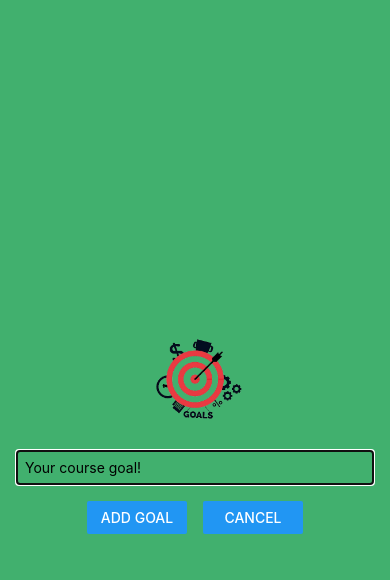
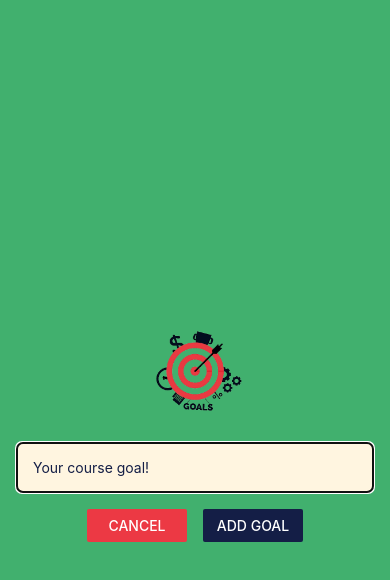
Before and after one commit to ChuxMg/GoalApp, a React Native app: screen / in a window 390 px wide. Both pictures are taken after a click on the button "ADD NEW GOAL". Shown: the top 580 px of the page. Built offline with nearby package versions, Linux system fonts and the light colour scheme.

Commit message:
Goal App - Finishing Touches, added Statusbar, more styles etc.

```diff
--- a/App.js
+++ b/App.js
@@ -1,5 +1,6 @@
 import { useState } from "react";
 import { StyleSheet, View, FlatList, Button } from "react-native";
+import { StatusBar } from "expo-status-bar";
 
 import GoalItem from "./components/GoalItem";
 import GoalInput from "./components/GoalInput";
@@ -31,6 +32,8 @@
   }
 
   return (
+    <>
+      <StatusBar style="auto" />
       <View style={styles.appContainer}>
         <Button
           title="Add New Goal"
@@ -61,6 +64,7 @@
           />
         </View>
       </View>
+    </>
   );
 }
 
--- a/app.json
+++ b/app.json
@@ -5,6 +5,7 @@
     "version": "1.0.0",
     "orientation": "portrait",
     "icon": "./assets/icon.png",
+    "backgroundColor": "#FFF5E0",
     "userInterfaceStyle": "light",
     "splash": {
       "image": "./assets/splash.png",
--- a/components/GoalInput.js
+++ b/components/GoalInput.js
@@ -35,10 +35,10 @@
         />
         <View style={styles.buttonContainer}>
           <View style={styles.button}>
-            <Button title="Add Goal" onPress={addGoalHandler} />
+            <Button title="Cancel" onPress={props.onCancel} color="#EC3944" />
           </View>
           <View style={styles.button}>
-            <Button title="Cancel" onPress={props.onCancel} />
+            <Button title="Add Goal" onPress={addGoalHandler} color="#141E46" />
           </View>
         </View>
       </View>
@@ -64,8 +64,11 @@
   textInput: {
     borderWidth: 1,
     borderColor: "#FFF5E0",
+    backgroundColor: "#FFF5E0",
+    color: "#141E46",
+    borderRadius: 6,
     width: "100%",
-    padding: 8,
+    padding: 16,
   },
   buttonContainer: {
     marginTop: 16,
```
Lines whose indentation alone changed are shown as unchanged.
